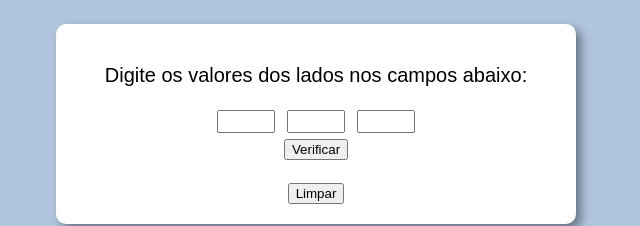
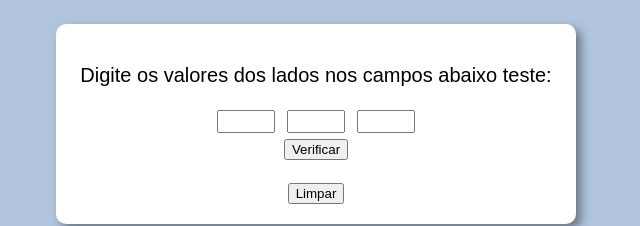
Before and after one commit to AbnerMarquezini/Verificador-de-Triangulos, a plain HTML site: page index.html in a window 1280 px wide. Shown: the part 75-301 px from the top of the page, without its empty margins (324-964 px from the left). Drawn offline with Linux system fonts and the light colour scheme.

Commit message:
modified:   teste in index.html

```diff
--- a/index.html
+++ b/index.html
@@ -13,7 +13,7 @@
     </header>
     <section>
         <div>
-            <p>Digite os valores dos lados nos campos abaixo:</p>
+            <p>Digite os valores dos lados nos campos abaixo teste:</p>
             <form id="newForm">
                 <input type="text" id="ladoa" class="l">
                 <input type="text" id="ladob" class="l">
```
